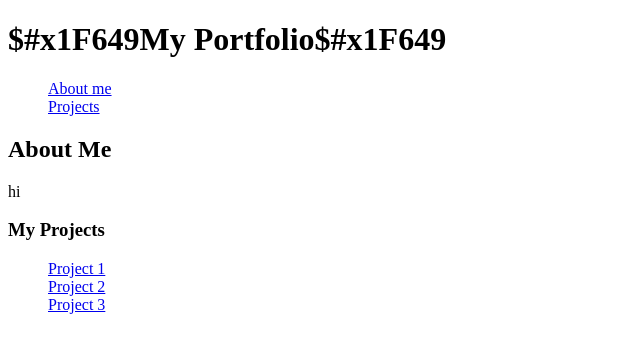
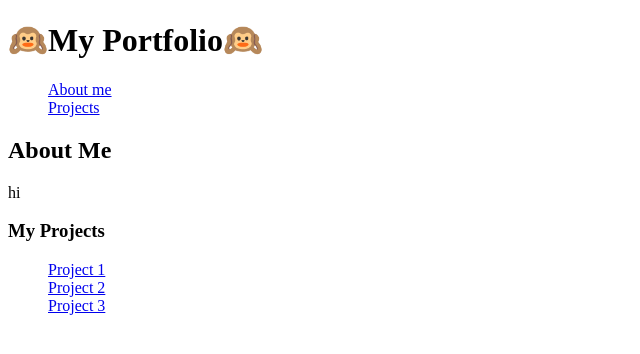
Before and after one commit to Ash2234/portfolio, a plain HTML site: page index.html in a window 1280 px wide. Shown: the whole page, without its empty margins (0-640 px from the left). Drawn offline with Linux system fonts and the light colour scheme.

Commit message:
Update index.html

```diff
--- a/index.html
+++ b/index.html
@@ -1,5 +1,6 @@
 <!DOCTYPE html>
 <html>
+  <link type="text/css" rel="stylesheet" href="style. css" />
   <head>
     <title>Asher's Portfolio</title>
     <meta charset="utf-8">
@@ -9,7 +10,7 @@
 
   <body>
     <header>
-      <h1>$#x1F649My Portfolio$#x1F649</h1>
+      <h1>&#x1F649My Portfolio&#x1F649</h1>
       <nav>
         <ul>
           <list-style: none><a href="#about">About me</a></li><br>
```
